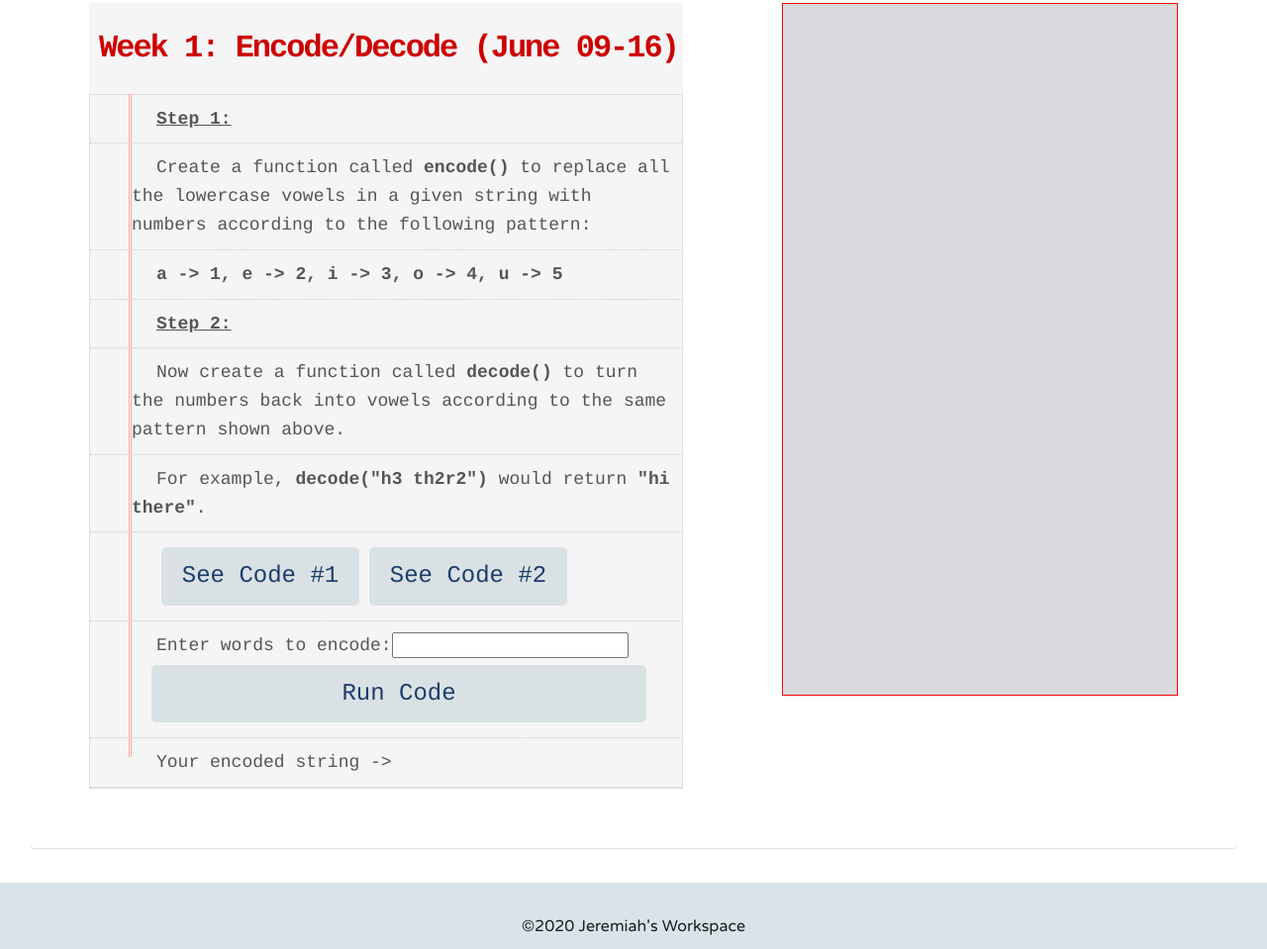
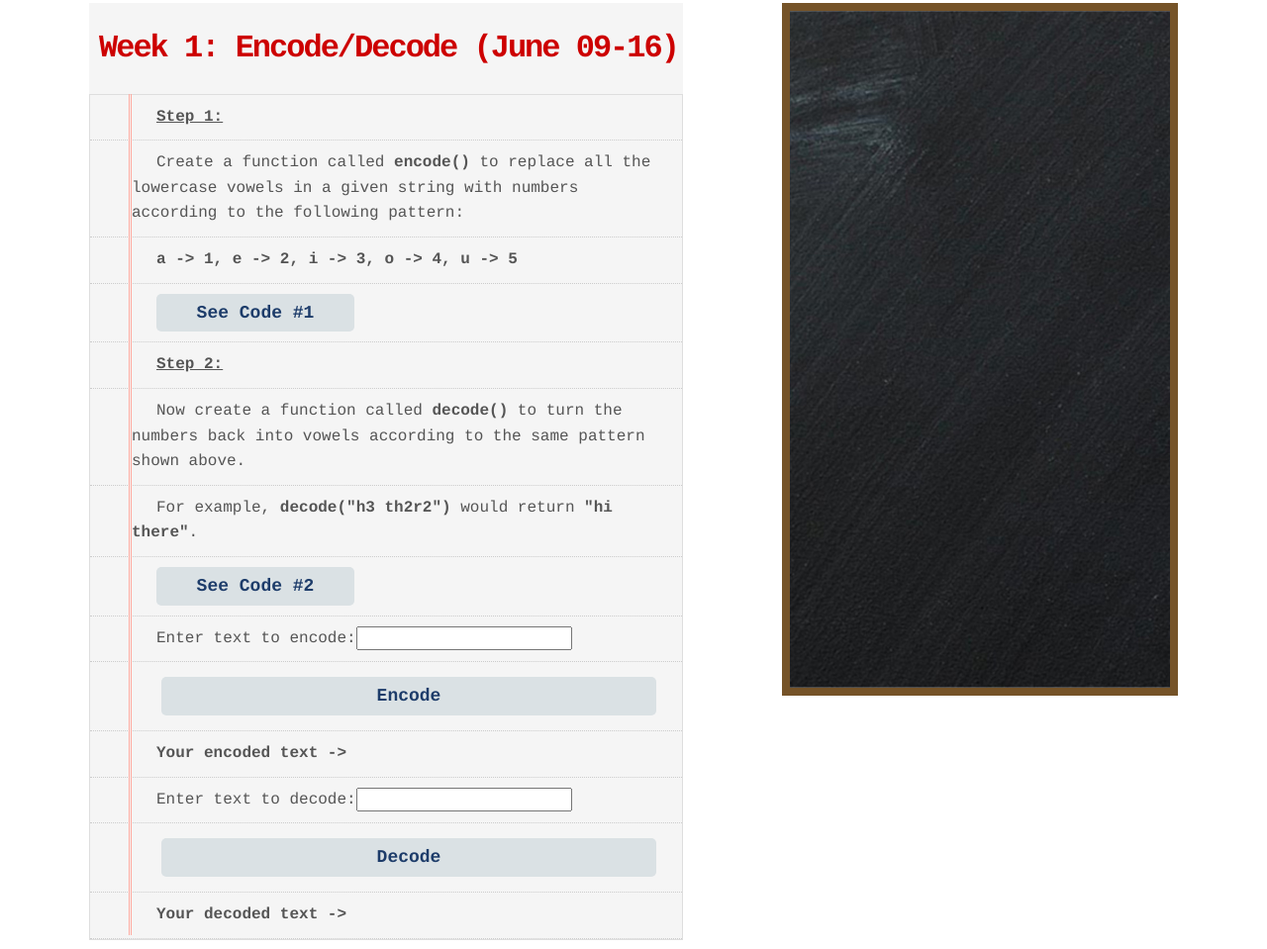
Before and after one commit to whtstang/whtstang.github.io, a plain HTML site: page index.html in a window 1280 px wide. Shown: the part 381-1340 px from the top of the page at 99% size. Drawn offline with Linux system fonts and the light colour scheme.

Commit message:
updated all again

```diff
--- a/css/flexbox.css
+++ b/css/flexbox.css
@@ -27,6 +27,7 @@ body {
   flex: 1;
 }
 
+
 /* =================================
   Media Queries
 ==================================== */
--- a/css/main.css
+++ b/css/main.css
@@ -144,7 +144,7 @@ h4 {
 }
 .list {
   color: #555;
-  font-size: 18px;
+  font-size: 16px;
   padding: 0;
   width: auto;
   font-family: courier, monospace;
@@ -170,7 +170,7 @@ h4 {
   border-right: 1px solid #ffaa9f;
   width: 3px;
   float: left;
-  height: 670px;
+  height: 850px;
   margin-left: 40px;
 }
 .lines2 {
@@ -201,40 +201,21 @@ h4 {
   text-decoration: underline;
   font-weight: bold;
 }
-#runBtn {
-  background: #dae1e4;
-  border: none;
-  border-radius: 5px;
-  color: #1d3c6a;
-  font-size: 24px;
-  width: 500px;
-  padding: 10px 0;
-  margin: 5px;
-  margin-left: 20px;
-  outline: none;
-  cursor: pointer;
+/*
+input {
+
+  padding: 3px 5px;
+  margin: 4px 0;
+  box-sizing: border-box;
 }
-#runBtn:hover {
-  background: #00A4FF;
-  border: none;
-  border-radius: 5px;
-  color: #1d3c6a;
-  font-size: 24px;
-  width: 500px;
-  padding: 10px 0;
-  margin: 5px;
-  margin-left: 20px;
-  outline: none;
-  cursor: pointer;
-}
+*/
 
 /* =================================
   Code Box Design
 ==================================== */
 
 .codebox {
-  border: 1px solid red;
-  background-color:    #dadadf;
+  border: 8px solid #755328;
   padding: 5px;
   width: 400px;
   height: 700px;
@@ -243,15 +224,34 @@ h4 {
   margin-bottom:50px;
   margin-left: 50px;
 }
+.img {
+  background-image: url("../img/chalkboard-background.jpg");
+  background-size: cover;
+  background-repeat: no-repeat;
+  background-position: center;
+}
+pre {
+  color: white;
+  font-weight: bold;
+}
+#code {
+  margin: 10px;
+}
+
+/* =================================
+  Buttons
+==================================== */
+
 button {
   background: #dae1e4;
   border: none;
   border-radius: 5px;
   color: #1d3c6a;
-  font-size: 24px;
+  font-size: 18px;
+  font-weight: bold;
   width: 200px;
-  padding: 10px 0;
-  margin: 5px;
+  padding: 5px;
+  margin: 0;
   outline: none;
   cursor: pointer;
 }
@@ -260,21 +260,42 @@ button:hover {
   border: none;
   border-radius: 5px;
   color: #1d3c6a;
-  font-size: 24px;
+  font-size: 18px;
+  font-weight: bold;
+  color: white;
   width: 200px;
-  padding: 10px 0;
+  padding: 5px;
+  margin: 0;
+  outline: none;
+  cursor: pointer;
+}
+.runBtn {
+  background: #dae1e4;
+  border: none;
+  border-radius: 5px;
+  color: #1d3c6a;
+  font-size: 18px;
+  font-weight: bold;
+  width: 500px;
+  padding: 5px;
   margin: 5px;
   outline: none;
   cursor: pointer;
 }
-#code {
-  margin: 10px;
+.runBtn:hover {
+  background: #00A4FF;
+  border: none;
+  border-radius: 5px;
+  color: #1d3c6a;
+  font-size: 18px;
+  font-weight: bold;
+  color: white;
+  width: 500px;
+  padding: 5px;
+  margin: 5px;
+  outline: none;
+  cursor: pointer;
 }
-
-
-
-
-
 
 
 
--- a/index.html
+++ b/index.html
@@ -36,15 +36,20 @@
           <li class="step">Step 1:</li>
           <li>Create a function called <b>encode()</b> to replace all the lowercase vowels in a given string with numbers according to the following pattern:</li>
           <li><b>a -> 1, e -> 2, i -> 3, o -> 4, u -> 5</b></li>
+          <li><button id="show-1">See Code #1</button></li>
           <li class="step">Step 2:</li>
           <li> Now create a function called <b>decode()</b> to turn the numbers back into vowels according to the same pattern shown above.</li>
           <li>For example, <b>decode("h3 th2r2")</b> would return <b>"hi there"</b>.</li>
-          <li><button id="show-1">See Code #1</button><button id="show-2">See Code #2</button></li>
-          <li><label>Enter words to encode:</label><input type="text" id="inputString"><button id="runBtn">Run Code</button></li>
-          <li>Your encoded string -> <span id="encodedString"></span></li>
+          <li><button id="show-2">See Code #2</button></li>
+          <li><label>Enter text to encode:</label><input type="text" id="inputString-1"></li>
+          <li><button class="runBtn"id="runBtn-1">Encode</button></li>
+          <li><b>Your encoded text -> <span id="encodedString"></span></b></li>
+          <li><label>Enter text to decode:</label><input type="text" id="inputString-2"></li>
+          <li><button class="runBtn"id="runBtn-2">Decode</button></li>
+          <li><b>Your decoded text -> <span id="decodedString"></span></b></li>
         </ul>
       </div>
-      <div class="codebox">
+      <div class="codebox img">
         <div class="item-2" id="hiddenCode-1" style="display:none">
 <pre>
   <code>
@@ -57,7 +62,7 @@
         .replace(/o/g, 4)
         .replace(/u/g, 5)
 
-      console.log(newString);
+      return (newString);
     }
   </code>
 </pre>
@@ -75,7 +80,7 @@
         .replace(/4/g, "o")
         .replace(/5/g, "u")
 
-      console.log(newString);
+      return (newString);
     }
   </code>
 </pre>
--- a/js/encode-decode.js
+++ b/js/encode-decode.js
@@ -32,16 +32,27 @@ decode = (string) => {
     .replace(/4/g, "o")
     .replace(/5/g, "u")
 
-  console.log(newString);
+  return (newString);
 }
 
 // --- User input to encode ---//
 
-$('#runBtn').click(function() {
-  const userString = $('#inputString').val();
+$('#runBtn-1').click(function() {
+  const userString = $('#inputString-1').val();
   const encoded = encode(userString);
 
   $('#encodedString').text(encoded);
-  $('#inputString').val('');
+  $('#inputString-1').val('');
 
 });
+
+// --- User input to decode ---//
+
+$('#runBtn-2').click(function() {
+  const userString = $('#inputString-2').val();
+  const encoded = decode(userString);
+
+  $('#decodedString').text(encoded);
+  $('#inputString-2').val('');
+
+});
```
Also changed, not shown: img/chalkboard-background.jpg (added).
